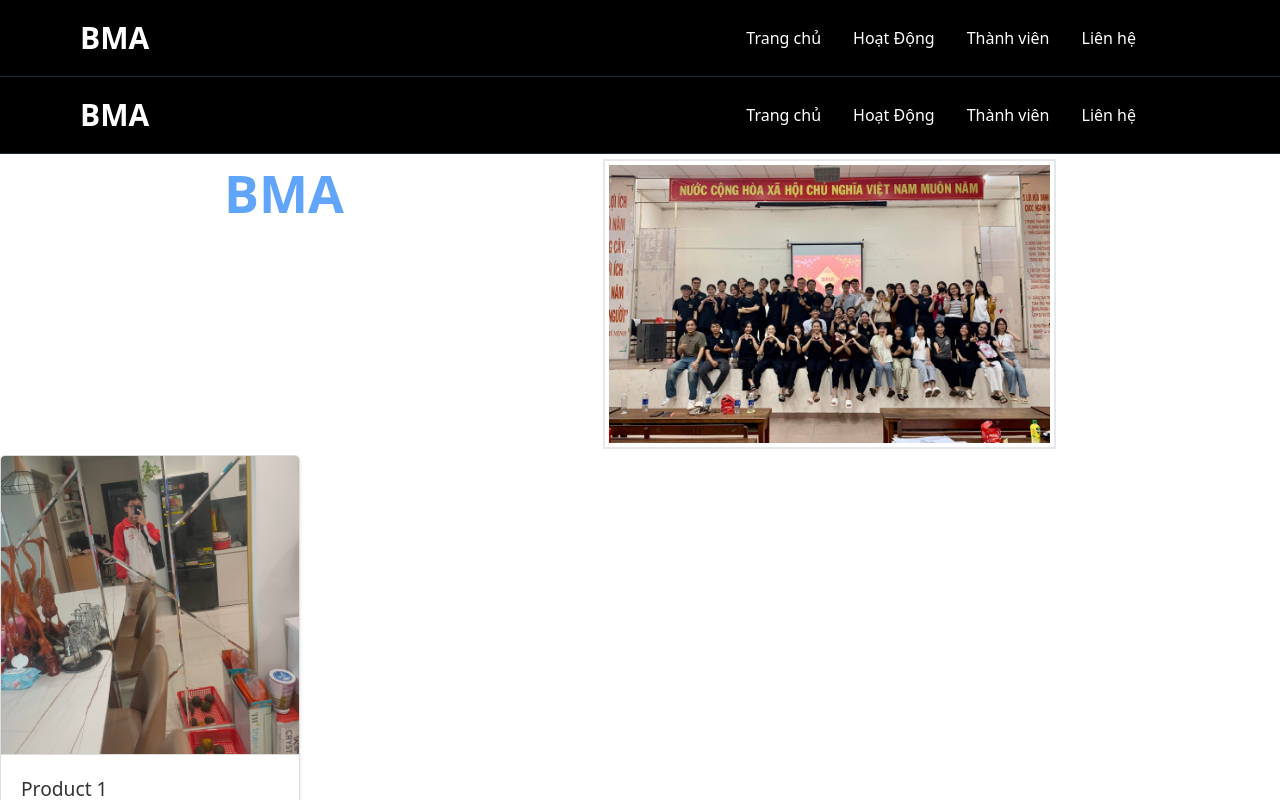
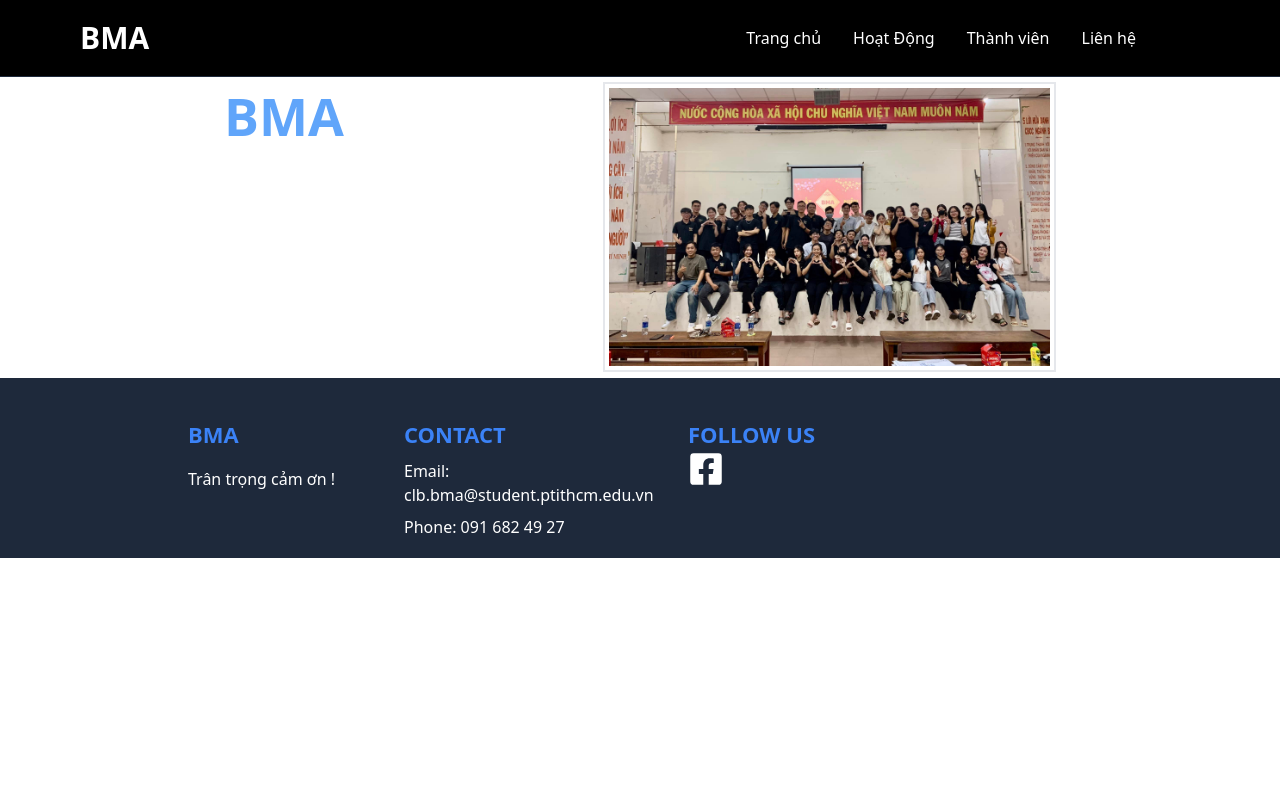
Before and after one commit to pvy-it-tdh/BMA_web, a React (Vite) app: page / in a window 1280 px wide. Shown: the top 800 px of the page. Built offline with nearby package versions, Linux system fonts and the light colour scheme.

Commit message:
chỉnh sửa sương sương

```diff
--- a/package.json
+++ b/package.json
@@ -29,6 +29,6 @@
     "eslint-plugin-react-refresh": "^0.4.6",
     "postcss": "^8.4.38",
     "tailwindcss": "^3.4.3",
-    "vite": "^5.2.0"
+    "vite": "^5.2.11"
   }
 }
--- a/src/App.jsx
+++ b/src/App.jsx
@@ -1,15 +1,13 @@
 import { BrowserRouter, Route, Routes } from "react-router-dom";
-import Nav from "./Layouts/Header";
 import Home from "./Components/Home";
 import Activities from "./Components/Activities";
 import Members from "./Components/Activities";
+
 
 function App() {
   return (
     <BrowserRouter>
       <div className="App">
-        <Nav />
-        <Home/>
         <Routes>
           <Route exact path="/" element={<Home />} />
           <Route path="/activities" element={<Activities/>} />
--- a/src/Components/Home.jsx
+++ b/src/Components/Home.jsx
@@ -1,15 +1,12 @@
 import Footer from "../Layouts/Footer";
 import Nav from "../Layouts/Header";
-
 import Banner from "./Banner";
-import Members from "./Member";
 
 const Home = () => {
   return (
     <div >
     <Nav/>
     <Banner/>
-    <Members/>
     <Footer/>
     </div>
   );
```
Also changed, not shown: 1 other file (tests, documents, lock files or other folders).
